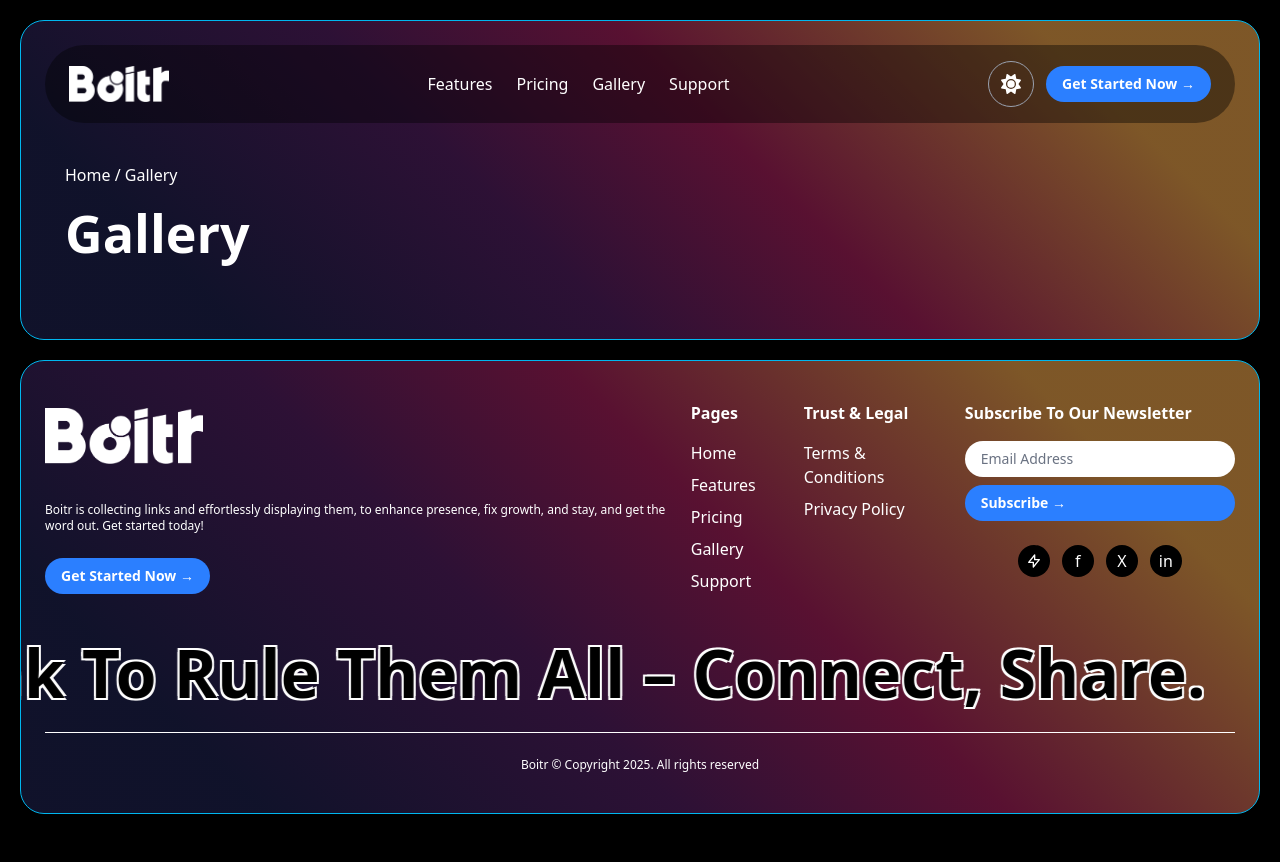
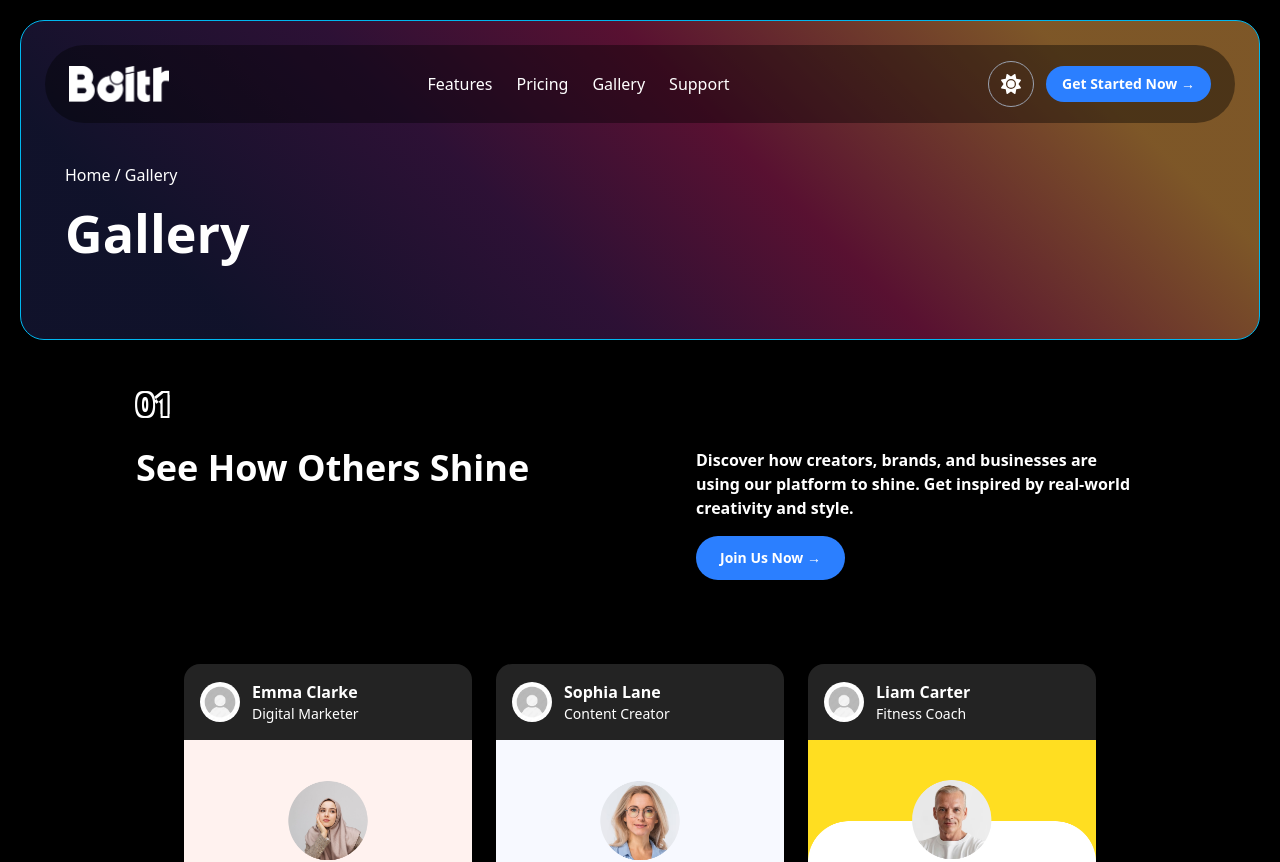
Before and after one commit to Rawan-abdelfattah/landing-bo, a React (Vite) app: page /gallery in a window 1280 px wide. Shown: the top 862 px of the page. Before the commit the page ends 820 px from the top, so only its background shows below. Built offline with nearby package versions, Linux system fonts and the light colour scheme.

Commit message:
gallaery

```diff
--- a/src/components/gallery/GalleryGrid.jsx
+++ b/src/components/gallery/GalleryGrid.jsx
@@ -1,10 +1,21 @@
 import React from "react";
+import { Link } from "react-router-dom";
 
-const GalleryGridCard = ({ name, role, profileImg, mainImg }) => {
+const GalleryGridCard = ({ name, role, profileImg, mainImg, darkMode }) => {
   return (
-    <div className="group h-[500px] relative  rounded-lg shadow-lg overflow-hidden transition-all duration-500 cursor-pointer hover:shadow-2xl w-72">
-       <div className="p-4 flex items-center">
-        <img src={profileImg} className="w-10 h-10 rounded-full mr-3" alt="GalleryGrid" />
+    <div className="group h-[446px] relative  rounded-lg shadow-lg overflow-hidden transition-all duration-500 cursor-pointer hover:shadow-2xl w-72">
+      <div
+        className={` rounded-t-2xl ${
+          darkMode
+            ? "bg-[#232323] text-white hover:bg-gradient-to-r from-gray-700 to-gray-900"
+            : "bg-gray-200 text-black hover:bg-gradient-to-r from-gray-100 to-gray-300"
+        } p-4 flex items-center`}
+      >
+        <img
+          src={profileImg}
+          className="w-10 h-10 rounded-full mr-3"
+          alt="GalleryGrid"
+        />
         <div>
           <h3 className="font-semibold ">{name}</h3>
           <p className="text-sm ">{role}</p>
@@ -22,7 +33,7 @@ const GalleryGridCard = ({ name, role, profileImg, mainImg }) => {
   );
 };
 
-const GalleryGridSection = () => {
+const GalleryGridSection = ({ darkMode }) => {
   const profiles = [
     {
       name: "Emma Clarke",
@@ -111,10 +122,34 @@ const GalleryGridSection = () => {
   ];
 
   return (
-    <div className="flex flex-wrap gap-6 justify-center shadow py-10">
-      {profiles.map((profile, index) => (
-        <GalleryGridCard key={index} {...profile} />
-      ))}
+    <div className="  px-6 md:px-34 pt-5 text-center lg:text-left">
+      <h2
+        className={`${
+          darkMode ? "text-outline-dark-h1" : "text-outline-light-h1"
+        } `}
+      >
+        01
+      </h2>
+      <div className="md:flex justify-between font-bold mb-6 py-5">
+        <h2 className="text-2xl md:text-4xl ">See How Others Shine</h2>
+        <div className="mt-6 md:mt-0 md:max-w-md ">
+          <p className="  mb-4">
+            Discover how creators, brands, and businesses are using our platform
+            to shine. Get inspired by real-world creativity and style.
+          </p>
+          <Link
+            to="https://user.boitr.com/"
+            className="bg-blue-500 hover:bg-blue-600  text-white px-6 py-3 rounded-full text-sm font-bold inline-block transition duration-300"
+          >
+            Join Us Now →
+          </Link>
+        </div>
+      </div>{" "}
+      <div className="flex flex-wrap gap-6 justify-center shadow py-10">
+        {profiles.map((profile, index) => (
+          <GalleryGridCard darkMode={darkMode} key={index} {...profile} />
+        ))}
+      </div>
     </div>
   );
 };
--- a/src/pages/Gallery.jsx
+++ b/src/pages/Gallery.jsx
@@ -32,9 +32,9 @@ const Gallery = ({ darkMode, setDarkMode }) => {
       <AnimatedSection>
         <Header darkMode={darkMode} setDarkMode={setDarkMode} />
       </AnimatedSection>
-      {/* <AnimatedSection>
+      <AnimatedSection>
         <GalleryGridSection darkMode={darkMode}   />
-      </AnimatedSection> */}
+      </AnimatedSection>
       <Footer darkMode={darkMode} />
     </div>
   );
```
